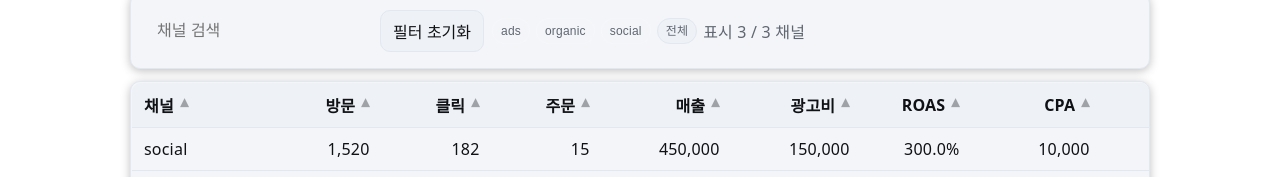
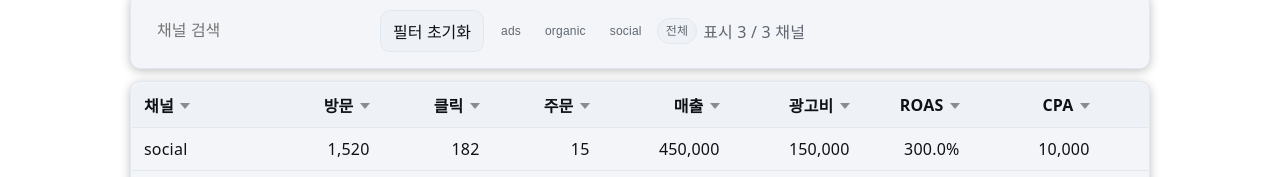
Before and after one commit to sht27363838-glitch/zp-v3.0, a Next.js app: page /growth in a window 1280 px wide. Shown: the part 236-413 px from the top of the page. Built offline with nearby package versions, Linux system fonts and the light colour scheme.

Commit message:
Update VirtualTable.tsx

```diff
--- a/app/_components/VirtualTable.tsx
+++ b/app/_components/VirtualTable.tsx
@@ -1,15 +1,14 @@
-// app/_components/VirtualTable.tsx
 'use client'
 import React from 'react'
 
 type Column<T> = {
   key: keyof T | string
   header: React.ReactNode
-  width?: number | string               // 96 | '120px' | '12ch'
-  className?: string                    // 'num' → 우측정렬
+  width?: number | string              // 96 | '120px' | '12ch'
+  className?: string                   // 'num' → 우측정렬
   render?: (row: T) => React.ReactNode
-  sortable?: boolean                    // ⬅ 정렬 허용 여부
-  sortKey?: (row: T) => number | string // ⬅ 정렬용 키(숫자열이면 number 반환 권장)
+  sortable?: boolean                   // 정렬 허용
+  sortKey?: (row: T) => number | string
 }
 
 type Props<T> = {
@@ -19,49 +18,44 @@ type Props<T> = {
   className?: string
   height?: number
   rowHeight?: number
+  /** 빈 상태일 때 보여줄 콘텐츠 (기본: '데이터 없음') */
+  empty?: React.ReactNode
 }
 
 type SortState = { key?: string; dir: 'asc' | 'desc' }
 
 export default function VirtualTable<T>({
-  rows, columns, rowKey, className='table', height = 420, rowHeight = 40,
+  rows,
+  columns,
+  rowKey,
+  className = 'table',
+  height = 420,
+  rowHeight = 40,
+  empty = <div className="card" style={{padding:12}}>데이터 없음</div>,
 }: Props<T>) {
-
   const [sort, setSort] = React.useState<SortState>({ dir: 'asc' })
 
   const sortedRows = React.useMemo(() => {
     if (!sort.key) return rows
     const col = columns.find(c => (c.key as string) === sort.key)
     if (!col) return rows
-    const getVal = col.sortKey
-      ? col.sortKey
-      : (r: any) => r[sort.key as string]
-
+    const getVal = col.sortKey ? col.sortKey : (r: any) => r[sort.key as string]
     const copy = [...rows]
     copy.sort((a, b) => {
       const va = getVal(a)
       const vb = getVal(b)
-      // 숫자 우선 비교
       const na = typeof va === 'number' ? va : Number(va ?? NaN)
       const nb = typeof vb === 'number' ? vb : Number(vb ?? NaN)
       let cmp: number
-      if (!Number.isNaN(na) && !Number.isNaN(nb)) {
-        cmp = na - nb
-      } else {
-        const sa = String(va ?? '')
-        const sb = String(vb ?? '')
-        cmp = sa.localeCompare(sb, 'ko')
-      }
+      if (!Number.isNaN(na) && !Number.isNaN(nb)) cmp = na - nb
+      else cmp = String(va ?? '').localeCompare(String(vb ?? ''), 'ko')
       return sort.dir === 'asc' ? cmp : -cmp
     })
     return copy
   }, [rows, sort, columns])
 
   function toggleSort(key: string) {
-    setSort(prev => {
-      if (prev.key !== key) return { key, dir: 'asc' }
-      return { key, dir: prev.dir === 'asc' ? 'desc' : 'asc' }
-    })
+    setSort(prev => (prev.key !== key ? { key, dir: 'asc' } : { key, dir: prev.dir === 'asc' ? 'desc' : 'asc' }))
   }
 
   function thProps(c: Column<T>): React.ThHTMLAttributes<HTMLTableHeaderCellElement> {
@@ -69,11 +63,6 @@ export default function VirtualTable<T>({
     const isActive = sort.key === (c.key as string)
     const ariaSort: React.AriaAttributes['aria-sort'] =
       isActive ? (sort.dir === 'asc' ? 'ascending' : 'descending') : 'none'
-    const style: React.CSSProperties = {
-      userSelect: 'none',
-      cursor: 'pointer',
-      whiteSpace: 'nowrap',
-    }
     return {
       role: 'button',
       tabIndex: 0,
@@ -86,52 +75,41 @@ export default function VirtualTable<T>({
       },
       'aria-sort': ariaSort,
       'aria-label': '정렬',
-      style,
+      className: `sortable ${isActive ? (sort.dir === 'asc' ? 'asc' : 'desc') : ''} ${c.className || ''}`.trim(),
     }
   }
 
-  const SortIcon = ({ active, dir }: { active: boolean; dir: 'asc' | 'desc' }) => (
-    <span
-      aria-hidden
-      style={{
-        display: 'inline-block',
-        marginLeft: 6,
-        opacity: active ? 1 : .35,
-        transform: dir === 'asc' ? 'rotate(180deg)' : 'none'
-      }}
-    >▾</span>
-  )
+  if (!rows || rows.length === 0) {
+    return <div className="card" style={{padding:0}}>{empty}</div>
+  }
 
   return (
     <div className="card" style={{ padding: 0 }}>
       <div className="scroll" style={{ maxHeight: height, overflow: 'auto' }}>
         <table className={className} style={{ width: '100%' }}>
-          {/* 헤더/바디 폭 일치 */}
           <colgroup>
             {columns.map((c, i) => (
               <col
                 key={i}
-                style={c.width
-                  ? { width: typeof c.width === 'number' ? `${c.width}px` : c.width }
-                  : undefined}
+                style={
+                  c.width
+                    ? { width: typeof c.width === 'number' ? `${c.width}px` : c.width }
+                    : undefined
+                }
               />
             ))}
           </colgroup>
 
           <thead>
             <tr>
-              {columns.map((c, i) => {
-                const key = c.key as string
-                const active = sort.key === key
-                return (
-                  <th key={i} className={c.className || undefined} {...thProps(c)}>
-                    <span style={{display:'inline-flex', alignItems:'center'}}>
-                      {c.header}
-                      {c.sortable && <SortIcon active={active} dir={active ? sort.dir : 'asc'} />}
-                    </span>
-                  </th>
-                )
-              })}
+              {columns.map((c, i) => (
+                <th key={i} {...thProps(c)}>
+                  <span style={{ display: 'inline-flex', alignItems: 'center', gap: 6, whiteSpace: 'nowrap' }}>
+                    {c.header}
+                    {c.sortable && <span aria-hidden className="sort-indicator" />}
+                  </span>
+                </th>
+              ))}
             </tr>
           </thead>
 
@@ -151,6 +129,16 @@ export default function VirtualTable<T>({
           </tbody>
         </table>
       </div>
+
+      <style jsx>{`
+        :global(th.sortable){ user-select:none; cursor:pointer; }
+        :global(th .sort-indicator){
+          width:0;height:0;border-left:5px solid transparent;border-right:5px solid transparent;
+          border-top:6px solid currentColor; opacity:.45; transform:translateY(1px);
+        }
+        :global(th.sortable.asc .sort-indicator){ transform:rotate(180deg) translateY(-1px); opacity:1; }
+        :global(th.sortable.desc .sort-indicator){ opacity:1; }
+      `}</style>
     </div>
   )
 }
```
